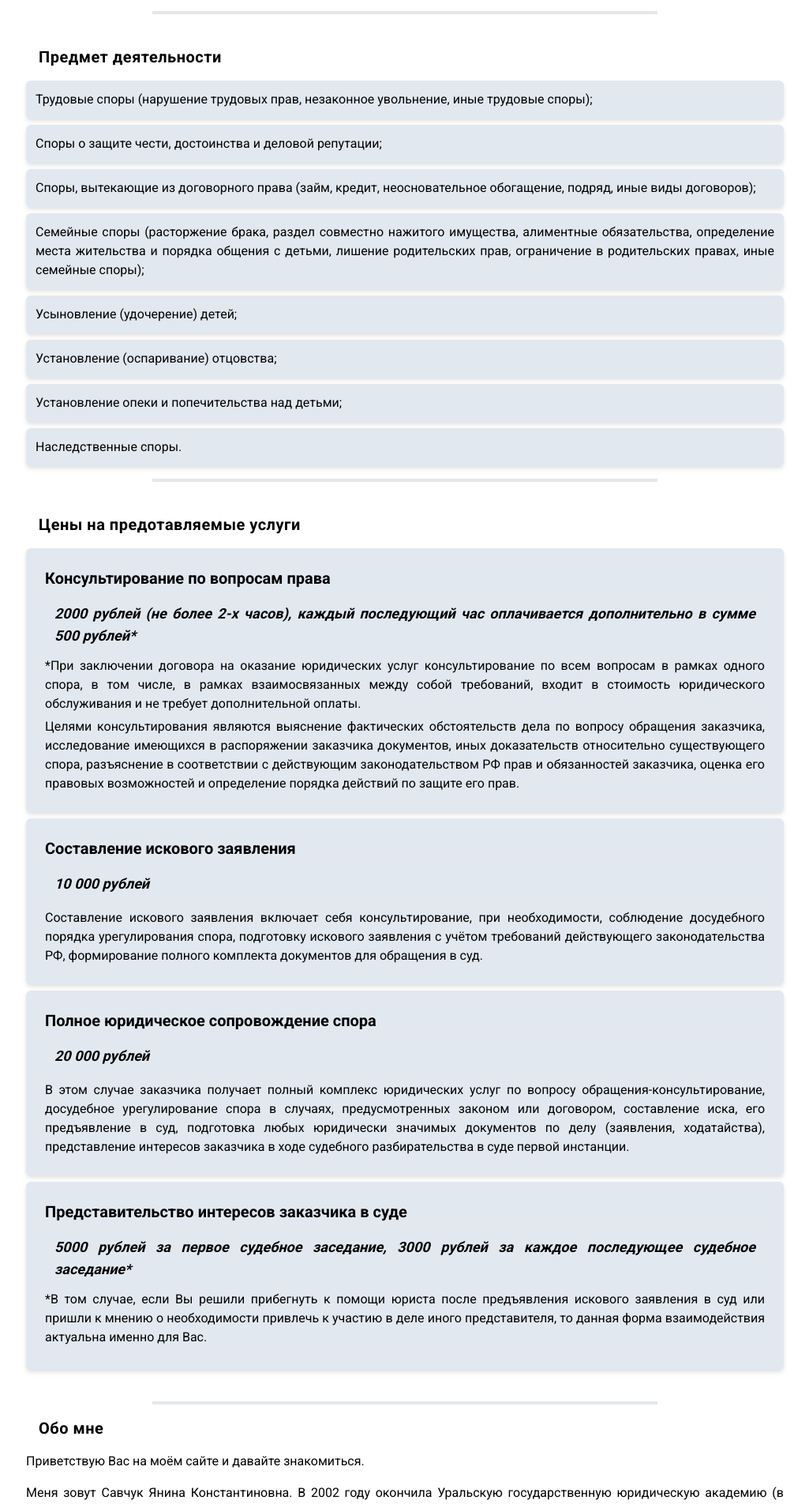
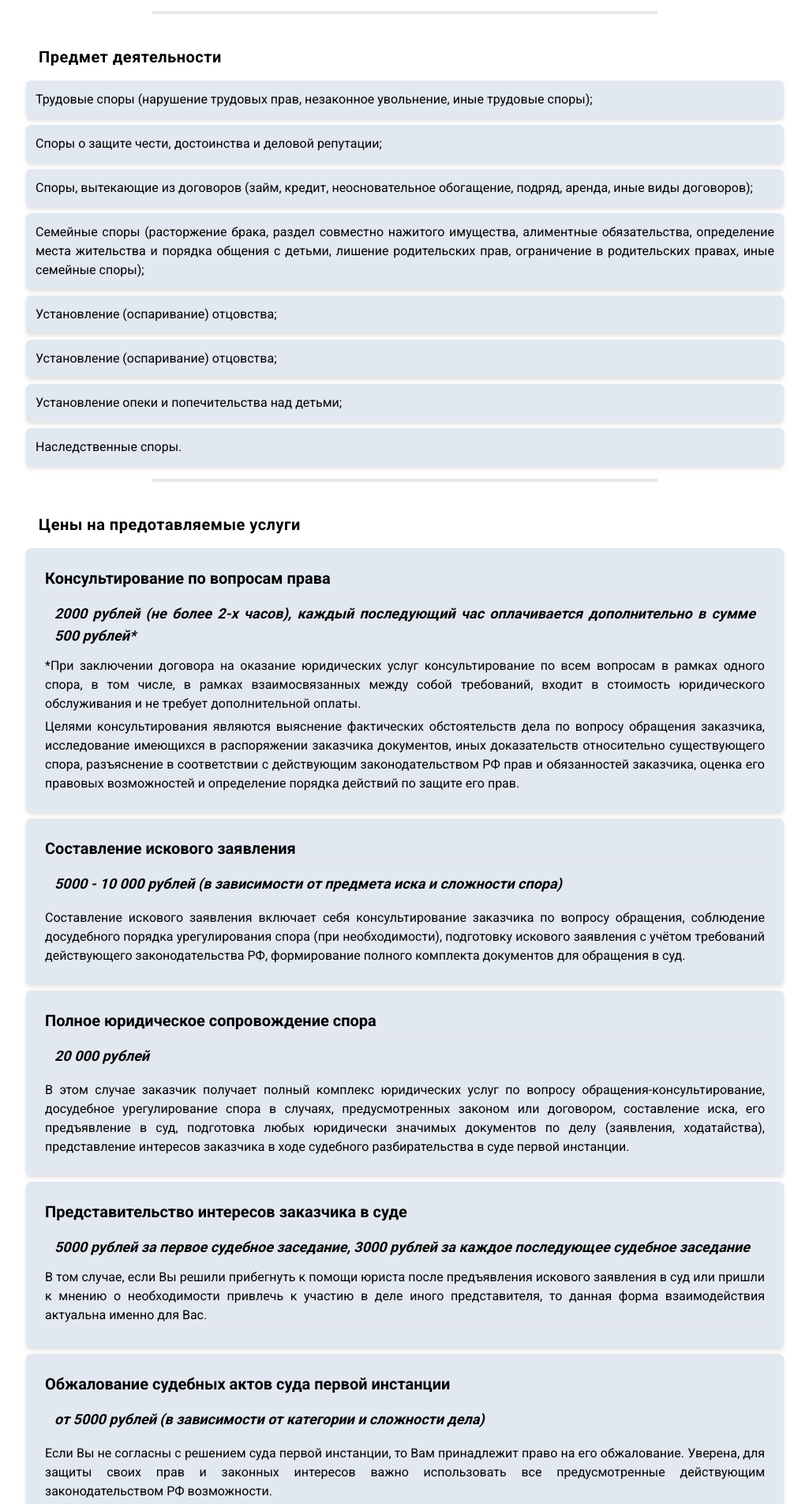
Before and after one commit to mizonov-iv/lawyer, a Vue app: page / in a window 1280 px wide. Shown: the part 882-2786 px from the top of the page at 79% size, without its empty margins (127-1152 px from the left). Built offline with nearby package versions, Linux system fonts and the light colour scheme.

Commit message:
no message

```diff
--- a/src/App.vue
+++ b/src/App.vue
@@ -3,8 +3,7 @@
 
   <section class="container mx-auto md:px-40 h-screen flex flex-col justify-start md:justify-center bg-[url('/img/3.JPG')] bg-image" id="main">
     <header class="ml-14 mt-8">
-      <h1 class="text-4xl	md:text-7xl font-bold">Юридическая <br> компания <br> в Екатеринбурге</h1>
-      <p class="text-xl md:text-4xl mt-4">Обеспечим полную защиту <br> ваших интересов</p>
+      <h1 class="text-4xl	md:text-7xl font-bold">Доверенное лицо <br> в области <br> в Екатеринбурге</h1>
     </header>
   </section>
 
@@ -61,19 +60,13 @@
           Форму нашего взаимодействия Вы определяете самостоятельно, от консультирования до полного юридического сопровождения по вопросу обращения. При этом, важно помнить, основой любого продуктивного взаимодействия являются открытость и доверие, что позволяет с самого начала правильно оценить сложившуюся спорную ситуацию, расставить правильные приоритеты и ориентиры в работе и, как следствие, получить положительный (желаемый) результат.
         </p>
         <p class="mb-4">
-          Со своей стороны, помимо квалифицированной юридической помощи, гарантирую индивидуальный подход в работе, конфиденциальность и порядочность.
+          Со своей стороны гарантирую компетентность, индивидуальный подход в работе, порядочность.
         </p>
         <p class="mb-4">
-          Записаться на консультацию Вы можете, позвонив по указанному на сайте номеру телефона, либо оставить сообщение с указанием Вашего имени и контактного номера телефона.
+          Записаться на консультацию Вы можете, позвонив по контактному номеру телефона, либо оставить заявку-обращение на сайте.
         </p>
         <p class="mb-4">
-          Позвонить и договориться о встрече можно в рабочие дни с 09.00 до 20.00.
-        </p>
-        <p class="mb-4">
-          В выходные и праздничные дни заявки принимаются посредством СМС-сообщений и\или WhatsApp сообщений с 12.00 до 20.00.
-        </p>
-        <p class="mb-4">
-          Время проведения консультации в рабочие дни с 09.00 до 20.00, в выходные и праздничные дни-по договоренности.
+          Время проведения консультаций в рабочие дни с 09.00 до 20.00, в выходные и праздничные дни – по договоренности.
         </p>
       </div>
     </main>
@@ -89,25 +82,6 @@ import Navbar from "./components/Navbar.vue";
 import Footer from "./components/Footer.vue";
 import {ref} from "vue";
 
-const numbers = ref([
-  {
-    title: "17 000",
-    subtitle: "Банкротов по РФ"
-  },
-  {
-    title: "34",
-    subtitle: "Филиала по РФ"
-  },
-  {
-    title: "300",
-    subtitle: "Юристов-экспертов в области банкротства"
-  },
-  {
-    title: "50",
-    subtitle: "Лучших арбитражных управляющих"
-  }
-])
-
 const servicesItems = ref([
   {
     name: "Трудовые споры (нарушение трудовых прав, незаконное увольнение, иные трудовые споры);"
@@ -116,13 +90,13 @@ const servicesItems = ref([
     name: "Споры о защите чести, достоинства и деловой репутации;"
   },
   {
-    name: "Споры, вытекающие из договорного права (займ, кредит, неосновательное обогащение, подряд, иные виды договоров);"
+    name: "Споры, вытекающие из договоров (займ, кредит, неосновательное обогащение, подряд, аренда, иные виды договоров);"
   },
   {
     name: "Семейные споры (расторжение брака, раздел совместно нажитого имущества, алиментные обязательства, определение места жительства и порядка общения с детьми, лишение родительских прав, ограничение в родительских правах, иные семейные споры);"
   },
   {
-    name: "Усыновление (удочерение) детей;"
+    name: "Установление (оспаривание) отцовства;"
   },
   {
     name: "Установление (оспаривание) отцовства;"
@@ -139,27 +113,34 @@ const priceItems = ref([
   {
     title: "Консультирование по вопросам права",
     price: "2000 рублей (не более 2-х часов), каждый последующий час оплачивается дополнительно в сумме 500 рублей*",
-    additional: "*При заключении договора на оказание юридических услуг консультирование по всем вопросам в рамках одного спора, в том числе, в рамках взаимосвязанных между собой требований, входит в стоимость юридического обслуживания и не требует дополнительной оплаты. \n",
-    subtitle: "Целями консультирования являются выяснение фактических обстоятельств дела по вопросу обращения заказчика, исследование имеющихся в распоряжении заказчика документов, иных доказательств относительно существующего спора, разъяснение в соответствии с действующим законодательством РФ прав и обязанностей заказчика, оценка его правовых возможностей и определение порядка действий по защите его прав. \n",
+    additional: "*При заключении договора на оказание юридических услуг консультирование по всем вопросам в рамках одного спора, в том числе, в рамках взаимосвязанных между собой требований, входит в стоимость юридического обслуживания и не требует дополнительной оплаты.",
+    subtitle: "Целями консультирования являются выяснение фактических обстоятельств дела по вопросу обращения заказчика, исследование имеющихся в распоряжении заказчика документов, иных доказательств относительно существующего спора, разъяснение в соответствии с действующим законодательством РФ прав и обязанностей заказчика, оценка его правовых возможностей и определение порядка действий по защите его прав.",
     img_url: ""
   },
   {
     title: "Составление искового заявления",
-    price: "10 000 рублей",
-    subtitle: "Составление искового заявления включает себя консультирование, при необходимости, соблюдение досудебного порядка урегулирования спора, подготовку искового заявления с учётом требований действующего законодательства РФ, формирование полного комплекта документов для обращения в суд.",
+    price: "5000 - 10 000 рублей (в зависимости от предмета иска и сложности спора)",
+    subtitle: "Составление искового заявления включает себя консультирование заказчика по вопросу обращения, соблюдение досудебного порядка урегулирования спора (при необходимости), подготовку искового заявления с учётом требований действующего законодательства РФ, формирование полного комплекта документов для обращения в суд.",
     img_url: ""
   },
   {
     title: "Полное юридическое сопровождение спора",
     price: "20 000 рублей",
-    subtitle: "В этом случае заказчика получает полный комплекс юридических услуг по вопросу обращения-консультирование, досудебное урегулирование спора в случаях, предусмотренных законом или договором, составление иска, его предъявление в суд, подготовка любых юридически значимых документов по делу (заявления, ходатайства), представление интересов заказчика в ходе судебного разбирательства в суде первой инстанции.",
+    subtitle: "В этом случае заказчик получает полный комплекс юридических услуг по вопросу обращения-консультирование, досудебное урегулирование спора в случаях, предусмотренных законом или договором, составление иска, его предъявление в суд, подготовка любых юридически значимых документов по делу (заявления, ходатайства), представление интересов заказчика в ходе судебного разбирательства в суде первой инстанции.",
     img_url: ""
   },
   {
     title: "Представительство интересов заказчика в суде",
-    price: "5000 рублей за первое судебное заседание, 3000 рублей за каждое последующее судебное заседание*",
-    additional: "*В том случае, если Вы решили прибегнуть к помощи юриста после предъявления искового заявления в суд или пришли к мнению о необходимости привлечь к участию в деле иного представителя, то данная форма взаимодействия актуальна именно для Вас.",
+    price: "5000 рублей за первое судебное заседание, 3000 рублей за каждое последующее судебное заседание",
+    additional: "В том случае, если Вы решили прибегнуть к помощи юриста после предъявления искового заявления в суд или пришли к мнению о необходимости привлечь к участию в деле иного представителя, то данная форма взаимодействия актуальна именно для Вас.",
     subtitle: "",
+    img_url: ""
+  },
+  {
+    title: "Обжалование судебных актов суда первой инстанции ",
+    price: "от 5000 рублей (в зависимости от категории и сложности дела)",
+    additional: "",
+    subtitle: "Если Вы не согласны с решением суда первой инстанции, то Вам принадлежит право на его обжалование. Уверена, для защиты своих прав и законных интересов важно использовать все предусмотренные действующим законодательством РФ возможности.",
     img_url: ""
   },
 ])
--- a/src/components/Footer.vue
+++ b/src/components/Footer.vue
@@ -7,7 +7,7 @@
     </header>
     <main>
         <p class="mb-2">Телефон: <a href="">+7-999-999-99-99</a></p>
-        <p class="mb-2">Почта: <a href="">help-lowyer@mail.ru</a></p>
+        <p class="mb-2">Почта: <a href="mailto:prvopros@bk.ru">prvopros@bk.ru</a></p>
         <p class="mb-2">Адрес: <a href="">Екатеринбург, ул. Ленина, д. 100</a></p>
         <p class="mb-2">Мы в социальных сетях: <a href="">ВКонтакте</a></p>
     </main>
```
